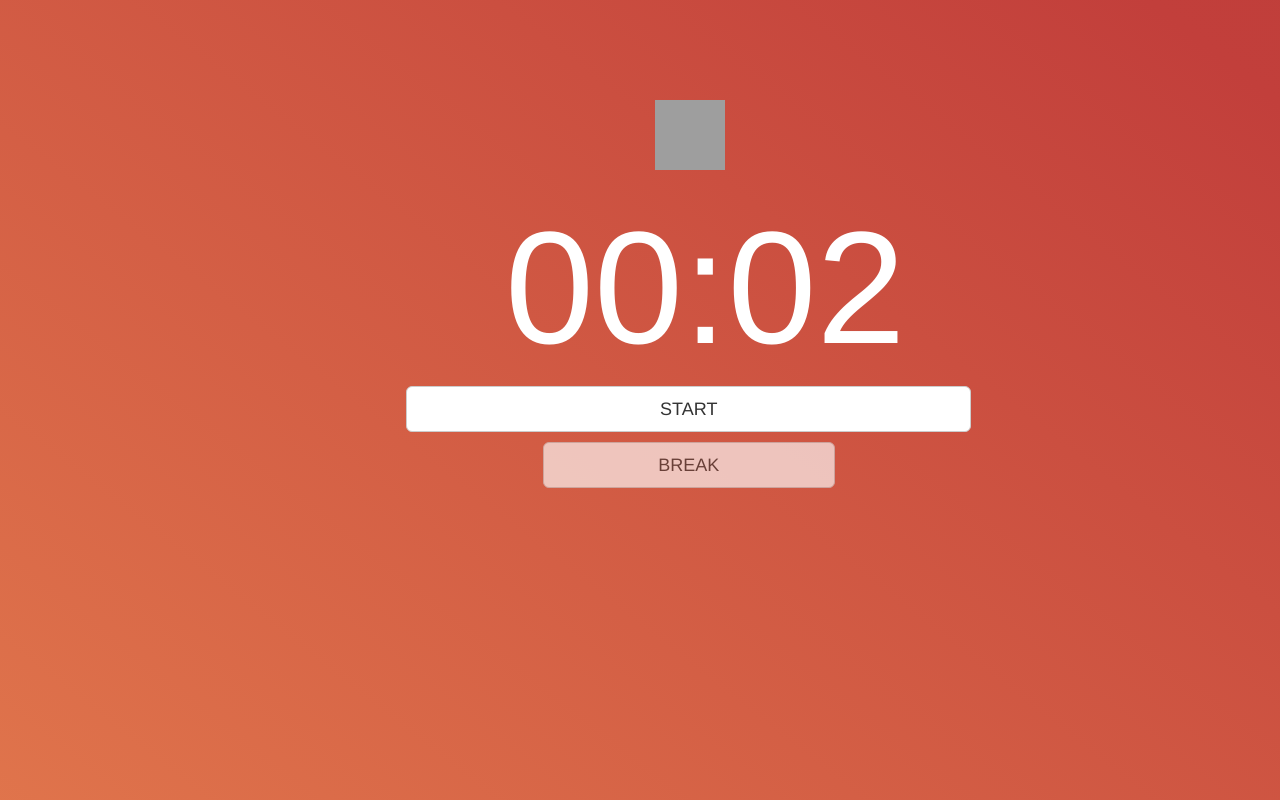
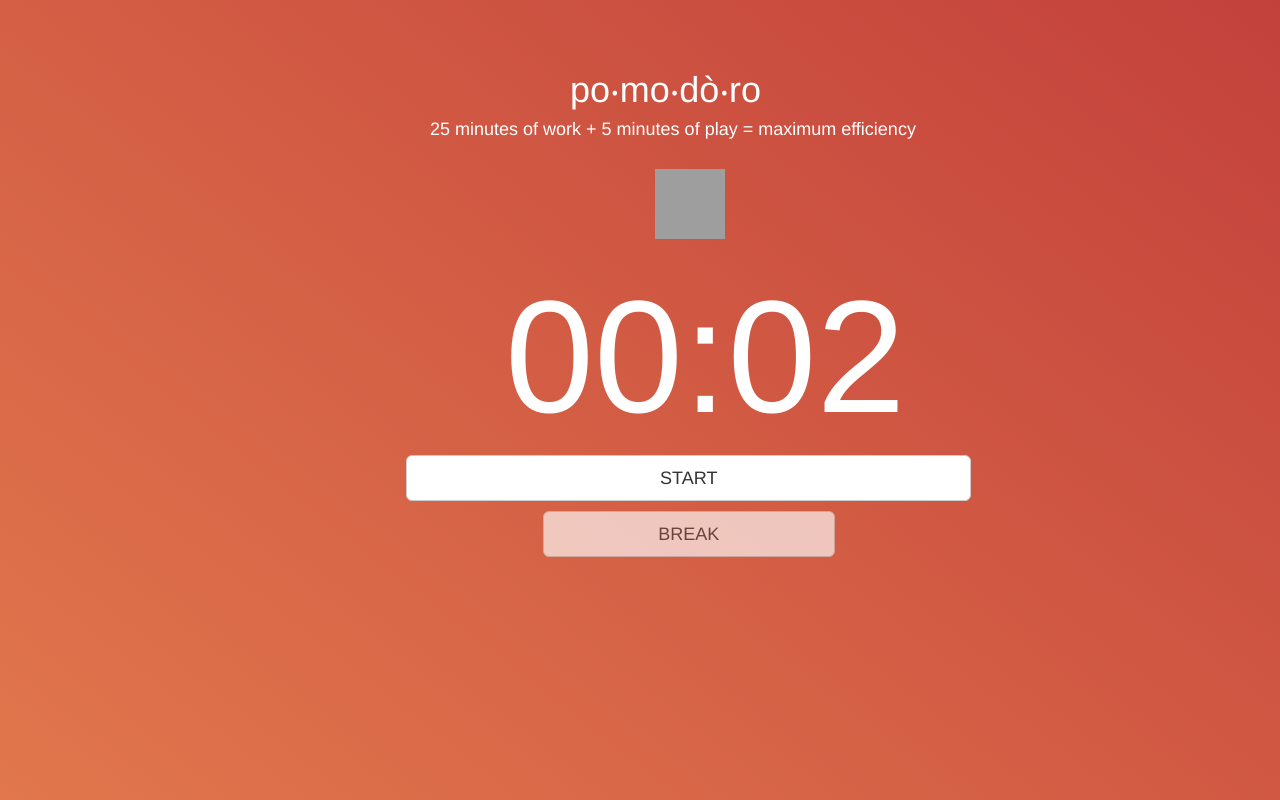
Before and after one commit to lvmanchikanti/legit_pomodoro, a website: page public/html/index.html in a window 1280 px wide. Shown: the top 800 px of the page. Drawn offline with nearby package versions, Linux system fonts and the light colour scheme; grey boxes are pictures that could not be loaded; files whose address does not match are found by name.

Commit message:
added description and header above timer

```diff
--- a/public/css/main.css
+++ b/public/css/main.css
@@ -7,7 +7,7 @@
 
 body {
   background-color: #c23f3b;
-  padding-top: 100px;
+  padding-top: 50px;
   background: linear-gradient(218deg,#9a332f, #c23f3b, #f69c58, #f4e186, #aad251, #6bba3c);
   background-size: 1000% 1000%;
 
@@ -42,3 +42,16 @@ body {
     50%{background-position:100% 50%}
     100%{background-position:0% 50%}
 }
+
+h1 {
+  padding-left: 570px;
+  color: white;
+  font-family: 'Helvetica';
+}
+
+h4 {
+  padding-left: 430px;
+  color: white;
+  font-family: 'Helvetica';
+  padding-bottom: 20px;
+}
--- a/public/html/index.html
+++ b/public/html/index.html
@@ -8,6 +8,9 @@
   <link rel="stylesheet" href="/css/main.css">
 </head>
 <body>
+
+<h1>po‧mo‧dò‧ro</h1>
+<h4>25 minutes of work + 5 minutes of play = maximum efficiency</h4>
 
   <div class = "container">
     <div class = "row">
```
